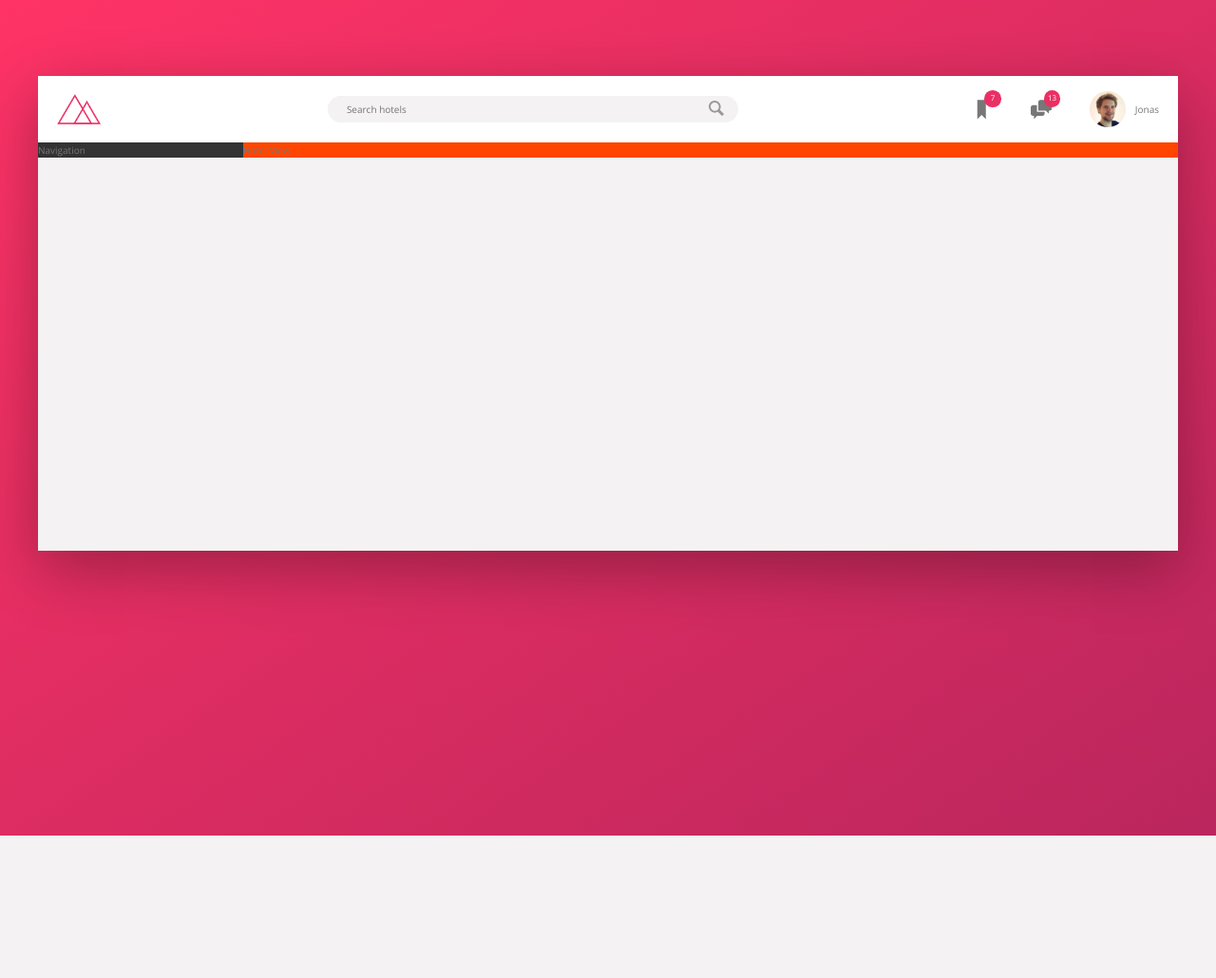
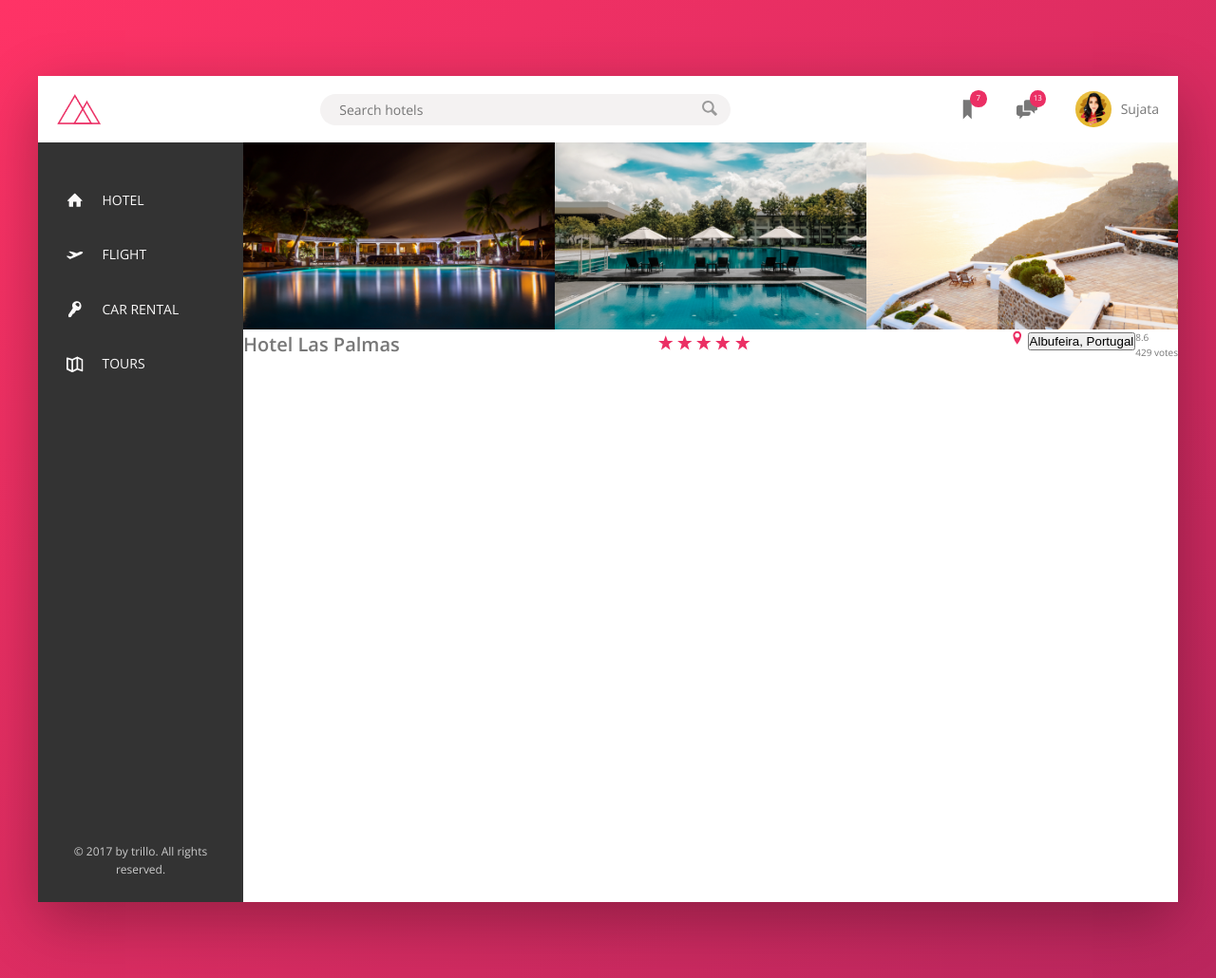
Before and after one commit to sujata13/Trillo, a PHP site: page / in a window 1280 px wide. Shown: the whole page at 95% size. Before the commit the page ends 880 px from the top, so only its background shows below. Run offline with PHP 8.4, Linux system fonts and the light colour scheme.

Commit message:
ompleted till hotel overview Part 1

```diff
--- a/css/style.css
+++ b/css/style.css
@@ -107,14 +107,75 @@ body {
     border-radius: 50%;
     margin-right: 1rem; }
 
+.side-nav {
+  font-size: 1.4rem;
+  list-style: none;
+  margin-top: 3.5rem; }
+  .side-nav__item {
+    position: relative; }
+    .side-nav__item:not(:last-child) {
+      margin-bottom: .5rem; }
+  .side-nav__item::before {
+    content: "";
+    position: 0;
+    top: 0;
+    left: 0;
+    height: 100%;
+    width: 3px;
+    background-color: var(--color-primary);
+    transform: scaleY(0);
+    transition: transform 0.2s, width 0.4s cubic-bezier(1, 0, 0, 1) 0.2s, background-color 0.1s; }
+  .side-nav__item:hover::before, .side-nav__item--active::before {
+    transform: scaleY(1);
+    width: 100%; }
+  .side-nav__item:active::before {
+    background-color: var(--color-primary-light); }
+  .side-nav__link:link, .side-nav__link:visited {
+    color: var(--color-grey-light-1);
+    text-decoration: none;
+    text-transform: uppercase;
+    display: block;
+    padding: 1.5rem 3rem;
+    display: flex;
+    align-items: center;
+    z-index: 10;
+    position: relative; }
+  .side-nav__icon {
+    width: 1.75rem;
+    height: 1.75rem;
+    margin-right: 2rem;
+    fill: currentColor; }
+
+.legal {
+  font-size: 1.2rem;
+  color: var(--color-grey-light-4);
+  text-align: center;
+  padding: 2.5rem; }
+
+.gallery {
+  display: flex; }
+  .gallery__photo {
+    width: 100%;
+    display: block; }
+
+.overview {
+  display: flex; }
+  .overview__stars {
+    margin: auto; }
+  .overview__icon-star, .overview__icon-location {
+    width: 1.75rem;
+    height: 1.75rem;
+    fill: var(--color-primary); }
+
 .container {
   max-width: 120rem;
   margin: 8rem auto;
-  background-color: var(--color-grey-light-2);
+  background-color: var(--color-grey-light-1);
   box-shadow: var(--shadow-dark);
   min-height: 50rem; }
 
 .header {
+  font-size: 1.4rem;
   height: 7rem;
   background-color: #fff;
   border-bottom: var(--color-grey-light-2);
@@ -127,9 +188,12 @@ body {
 
 .sidebar {
   background-color: var(--color-grey-dark-1);
-  flex: 0 0 18%; }
+  flex: 0 0 18%;
+  display: flex;
+  flex-direction: column;
+  justify-content: space-between; }
 
 .hotel-view {
   background-color: #fff;
-  background-color: orangered;
+  height: 80rem;
   flex: 1; }
--- a/index.html
+++ b/index.html
@@ -36,17 +36,99 @@
                         <span class="user-nav__notification">13</span>
                     </div>
                     <div class="user-nav__user">
-                        <img src="img/user.jpg" alt="" class="user-nav__user-photo">
-                        <span class="user-nav__user-name">Jonas</span>
+                        <img src="img/36507578.jpg" alt="" class="user-nav__user-photo">
+                        <span class="user-nav__user-name">Sujata</span>
                     </div>
                  </nav>
             </header>
             <div class="content">
                 <nav class="sidebar">
-                    Navigation
+                    <ul class="side-nav">
+                        <li class="side-nav__item">
+                            <a href="#" class="side-nav__link side-nav__link--active">
+                                <svg class="side-nav__icon">
+                                    <use xlink:href="img/sprite.svg#icon-home"></use>
+                                </svg>
+                                <span>Hotel</span>
+                            </a>
+                        </li>
+                        <li class="side-nav__item">
+                            <a href="#" class="side-nav__link">
+                                <svg class="side-nav__icon">
+                                    <use xlink:href="img/sprite.svg#icon-aircraft-take-off"></use>
+                                </svg>
+                                <span>Flight</span>
+                            </a>
+                        </li>
+                        <li class="side-nav__item">
+                            <a href="#" class="side-nav__link">
+                                <svg class="side-nav__icon">
+                                    <use xlink:href="img/sprite.svg#icon-key"></use>
+                                </svg>
+                                <span>Car rental</span>
+                            </a>
+                        </li>
+                        <li class="side-nav__item">
+                            <a href="#" class="side-nav__link">
+                                <svg class="side-nav__icon">
+                                    <use xlink:href="img/sprite.svg#icon-map"></use>
+                                </svg>
+                                <span>Tours</span>
+                            </a>
+                        </li>
+                    </ul>
+                    <div class="legal">
+                        &copy; 2017 by trillo. All rights reserved.
+                    </div>
                 </nav>
+
+
+
                 <main class="hotel-view">
-                    Hotel View
+                    <div class="gallery">
+                        <figure class="gallery__item">
+                            <img src="img/hotel-1.jpg" alt="Photo of hotel 1" class="gallery__photo">
+                        </figure>
+                        <figure class="gallery__item">
+                            <img src="img/hotel-2.jpg" alt="Photo of hotel 2" class="gallery__photo">
+                        </figure>
+                        <figure class="gallery__item">
+                            <img src="img/hotel-3.jpg" alt="Photo of hotel 3" class="gallery__photo">
+                        </figure>
+                    </div>
+
+                    <div class="overview">
+                        <h1 class="overview__heading">
+                            Hotel Las Palmas
+                        </h1>
+                        <div class="overview__stars">
+                            <svg class="overview__icon-star">
+                                <use xlink:href="img/sprite.svg#icon-star"></use>
+                            </svg>
+                            <svg class="overview__icon-star">
+                                <use xlink:href="img/sprite.svg#icon-star"></use>
+                            </svg>
+                            <svg class="overview__icon-star">
+                                <use xlink:href="img/sprite.svg#icon-star"></use>
+                            </svg>
+                            <svg class="overview__icon-star">
+                                <use xlink:href="img/sprite.svg#icon-star"></use>
+                            </svg>
+                            <svg class="overview__icon-star">
+                                <use xlink:href="img/sprite.svg#icon-star"></use>
+                            </svg>
+                        </div>
+                        <div class="overview__location">
+                            <svg class="overview__icon-location">
+                                <use xlink:href="img/sprite.svg#icon-location-pin"></use>
+                            </svg>
+                            <button class="btn-inline">Albufeira, Portugal</button>
+                        </div>
+                        <div class="overview__rating">
+                            <div class="overview__rating-average">8.6</div>
+                            <div class="overview__rating-count">429 votes</div>
+                        </div>
+                    </div>
                 </main>
             </div>
         </div>
--- a/sass/_component.scss
+++ b/sass/_component.scss
@@ -110,3 +110,113 @@
     }
 
 }
+
+/////////////////////////////////////////////
+// SIDE NAVIGATION
+.side-nav{
+    font-size: 1.4rem;
+    list-style: none;
+    margin-top: 3.5rem;
+    &__item{
+        position: relative;
+        &:not(:last-child){
+            margin-bottom: .5rem;
+        }
+    }
+    &__item::before{
+        content: "";
+        position: 0;
+        top: 0;
+        left: 0;
+        height: 100%;
+        width: 3px;
+        background-color: var(--color-primary);
+        transform: scaleY(0);
+        transition: transform .2s,
+                    width .4s cubic-bezier(1,0,0,1) .2s,
+                    background-color .1s;
+    }
+    &__item:hover::before,
+    &__item--active::before{
+        transform: scaleY(1);
+        width: 100%;
+    }
+
+    &__item:active::before{
+        background-color: var(--color-primary-light);
+    }
+
+    &__link:link,
+    &__link:visited{
+        color: var(--color-grey-light-1);
+        text-decoration: none;
+        text-transform: uppercase;
+        display: block;
+        padding: 1.5rem 3rem;
+        display: flex;
+        align-items: center;
+        z-index: 10;
+        position: relative;
+    }
+
+    &__icon{
+        width: 1.75rem;
+        height: 1.75rem;
+        margin-right: 2rem;
+        fill: currentColor;
+    }
+}
+
+/////////////////////////////////////////////
+// Legal Text
+
+.legal{
+    font-size: 1.2rem;
+    color: var(--color-grey-light-4);
+    text-align: center;
+    padding: 2.5rem;
+}
+
+/////////////////////////////////////////////
+// Gallery
+.gallery{
+    display: flex;
+
+    &__photo{
+        width: 100%;
+        display: block;
+    }
+}
+
+/////////////////////////////////////////////
+// HOTEL OVERVIEW
+.overview{
+    display: flex;
+    &__heading{
+
+    }
+    &__stars{
+        //flex: 1;
+        margin: auto;
+    }
+    &__icon-star,
+    &__icon-location{
+        width: 1.75rem;
+        height: 1.75rem;
+        fill: var(--color-primary);
+    }
+    &__location{
+
+    }
+
+    &__rating{
+
+    }
+
+    &__rating-average{
+
+    }
+    &__rating-count{
+
+    }
+}
--- a/sass/_layout.scss
+++ b/sass/_layout.scss
@@ -1,11 +1,12 @@
 .container{
     max-width: 120rem;
     margin: 8rem auto;
-    background-color: var(--color-grey-light-2);
+    background-color: var(--color-grey-light-1);
     box-shadow: var(--shadow-dark);
     min-height: 50rem;
 }
 .header{
+    font-size: 1.4rem;
     height: 7rem;
     background-color: #fff;
     border-bottom: var(--color-grey-light-2);
@@ -22,9 +23,15 @@
     background-color: var(--color-grey-dark-1);
 
     flex: 0 0 18%;
+    display: flex;
+    flex-direction: column;
+    justify-content: space-between;
 }
+
 .hotel-view{
     background-color: #fff;
-    background-color: orangered;
+
+    ///Test
+    height: 80rem;
     flex: 1;
 }
```
Also changed, not shown: img/36507578.jpg (added).
